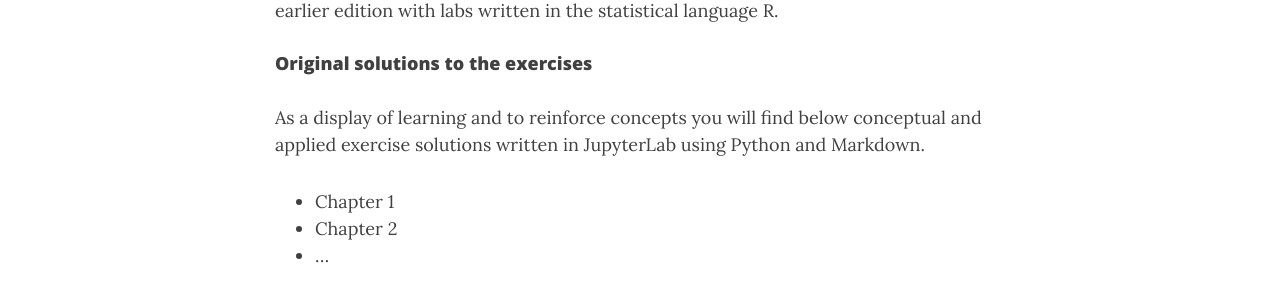
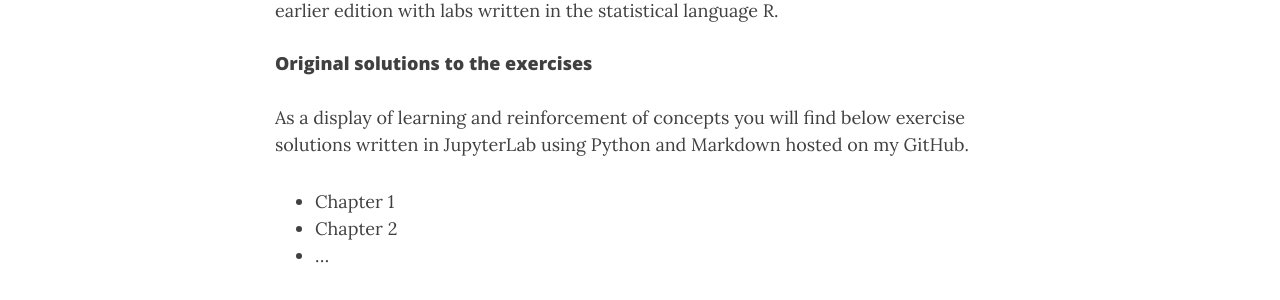
Before and after one commit to carmancater/carmancater.github.io, a Jekyll site: the page built from islpSolutions.md, in a window 1280 px wide and 1067 px high. Shown: the part 498-798 px from the top of the window. Built offline with Jekyll 4.4.1, drawn with Linux system fonts in a browser that asks for light colours; nearby versions of some CDN libraries.

Commit message:
Update islpSolutions.md

```diff
--- a/islpSolutions.md
+++ b/islpSolutions.md
@@ -15,7 +15,7 @@ The text covers mathematical and statistical theory of machine learning as well
 Note: The text assumes a moderate level of mathematical maturity and features an earlier edition with labs written in the statistical language R.
 
 #### Original solutions to the exercises
-As a display of learning and to reinforce concepts you will find below conceptual and applied exercise solutions written in JupyterLab using Python and Markdown.
+As a display of learning and reinforcement of concepts you will find below exercise solutions written in JupyterLab using Python and Markdown hosted on my GitHub.
 
 - Chapter 1
 - Chapter 2
```
